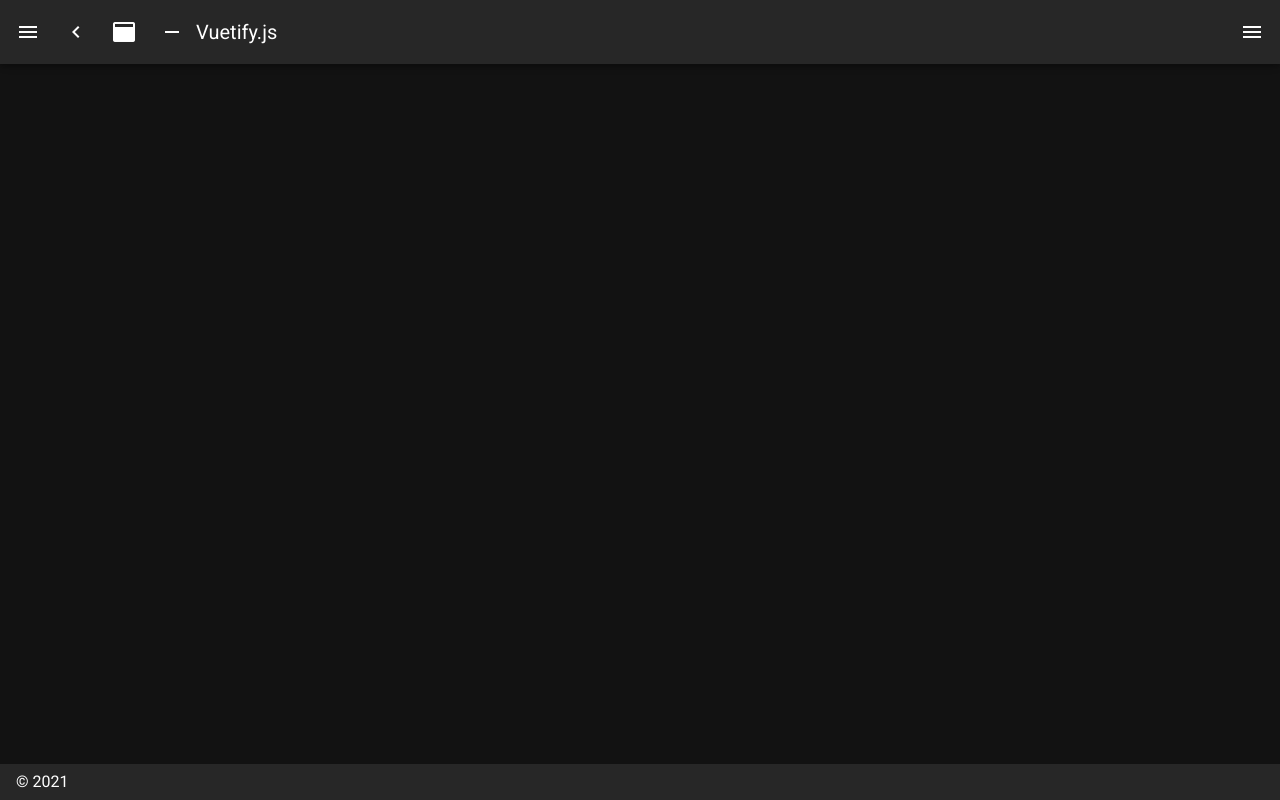
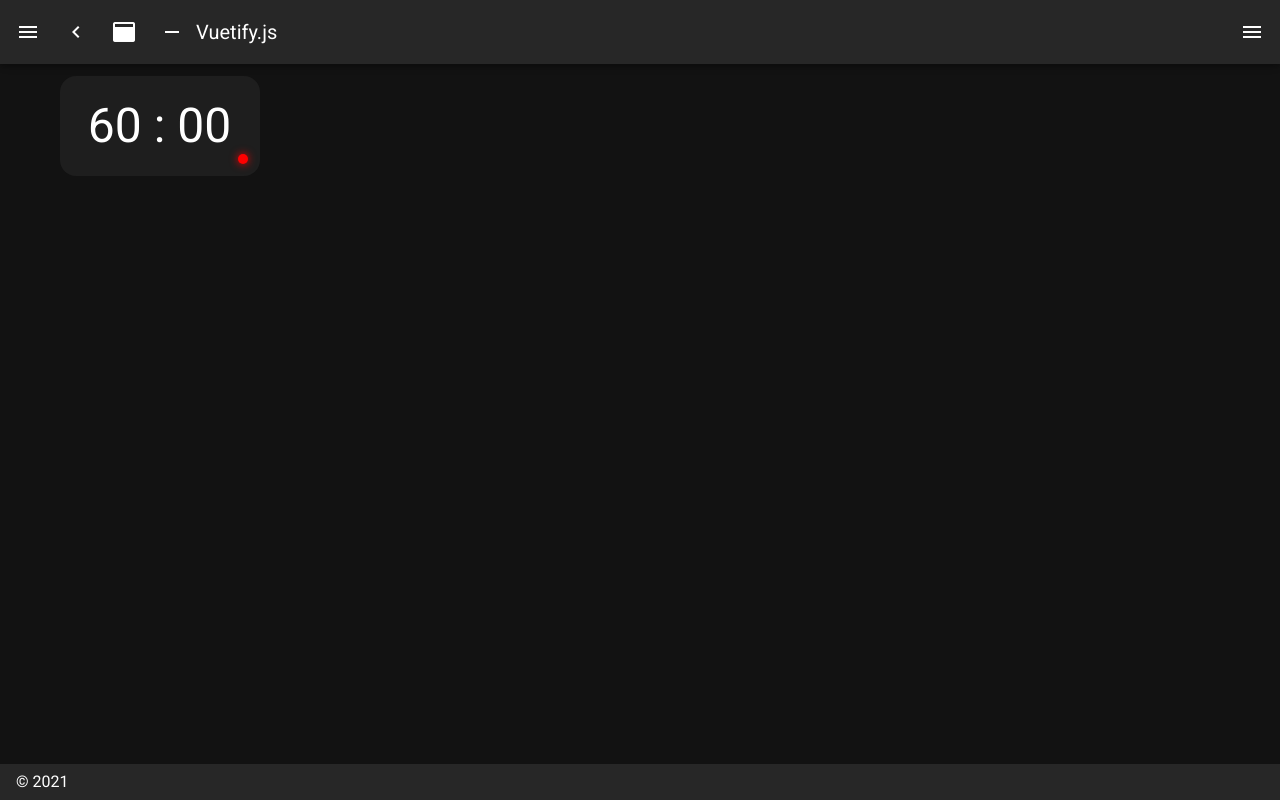
Before and after one commit to Ry0xi/nuxt-app, a Nuxt app in the folder nuxt-prc/: page /timer in a window 1280 px wide. Before the commit this address had no page. Built offline with nearby package versions, Linux system fonts and the light colour scheme.

Commit message:
ファイルの追加

```diff
--- /dev/null
+++ b/nuxt-prc/components/TimerCard.vue
@@ -0,0 +1,177 @@
+<template>
+  <div class="timer-card">
+    <div class="btn-stop" v-if="timerOn" @click="stopTimer">STOP</div>
+    <div class="remain-time">{{formatTime}}</div>
+    <input type="number" class="input-set-time no-spin" placeholder="3000 -> 30:00" max="9959">
+    <div class="btn-start"></div>
+    <div class="status-lamp" :class="(timerOn) ? 'is-active' : ''"></div>
+  </div>
+</template>
+
+<script>
+export default {
+  name: "TimerCard",
+  data() {
+    return {
+      min: 60,
+      sec: 0,
+      passedTime: 0,
+      startedTime: null,
+      objTimer: null,
+      timerOn: false
+    }
+  },
+  methods: {
+    startTimer() {
+      this.startedTime = Date.now()
+      this.timerOn = true
+
+      // setInterval内でのthisはコンポーネントインスタンスを示さない
+      let self = this
+      this.objTimer = setInterval(function() {
+        self.count()
+      }
+      , 1000)
+    },
+    stopTimer() {
+      clearInterval(this.objTimer)
+      this.timerOn = false
+    },
+    count() {
+      this.passedTime++
+
+      if (this.sec <= 0 && this.min >= 1) {
+        this.min--
+        this.sec = 59
+      } else if (this.sec <= 0 && this.min <= 0) {
+        this.complete()
+      } else {
+        this.sec--
+      }
+    },
+    complete() {
+      clearInterval(this.objTimer)
+    }
+  },
+  computed: {
+    formatTime() {
+      let timeString = ""
+      let sMin = String(this.min)
+      let sSec = String(this.sec)
+      if (sMin.length < 2) {
+        sMin = "0" + sMin
+      }
+      if (sSec.length < 2) {
+        sSec = "0" + sSec
+      }
+      timeString = sMin + " : " + sSec
+      return timeString
+    },
+    validateTime() {
+      if (this.min < 0) {
+        this.min = 0
+      }
+      if (this.min > 999) {
+        this.min = 999
+      }
+    }
+  }
+}
+</script>
+
+<style scoped>
+.timer-card {
+  position: relative;
+
+  width: 200px;
+  height: 100px;
+  border-radius: 16px;
+  background-color: #1E1E1E;
+  font-size: 16px;
+}
+
+.remain-time {
+  position: absolute;
+  top: 50%;
+  left: 50%;
+  width: max-content;
+  transform: translate(-50%, -50%);
+  font-size: 3em;
+
+  transition: all 0.1s linear;
+}
+.timer-card:hover .remain-time {
+  top: 0;
+  left: 8px;
+  transform: translate(0, 0);
+}
+
+.btn-stop {
+  display: flex;
+  position: absolute;
+  width: 100%;
+  height: 100%;
+  left: 0;
+  top: 0;
+  border-radius: 16px;
+  align-items: center;
+  justify-content: center;
+
+  visibility: hidden;
+  opacity: 0;
+  transition: all 0.2s ease-in-out;
+}
+
+.btn-stop {
+  background-color: rgba(33, 33, 33, 0.8);
+}
+
+.timer-card:hover .btn-stop {
+  visibility: visible;
+  opacity: 1;
+}
+
+.input-set-time {
+  display: block;
+  visibility: hidden;
+  opacity: 0;
+  position: absolute;
+  left: 10px;
+  bottom: 8px;
+  width: 7.4em;
+  height: 1.5em;
+  padding: 0 0.6em;
+  background-color: #aaa;
+  border-radius: 4px;
+  border: 1px solid #ddd;
+  transition: all 0.2s linear;
+}
+.timer-card:hover .input-set-time {
+  visibility: visible;
+  opacity: 1;
+}
+
+.status-lamp {
+  position: absolute;
+  right: 12px;
+  bottom: 12px;
+  width: 10px;
+  height: 10px;
+  border-radius: 50%;
+  --status-color: red;
+  background-color: var(--status-color, gray);
+  box-shadow: 0 0 8px var(--status-color, gray);
+}
+
+.status-lamp.is-active {
+  --status-color: lightgreen;
+}
+
+
+.no-spin::-webkit-inner-spin-button,
+.no-spin::-webkit-outer-spin-button {
+    -webkit-appearance: none;
+    margin: 0;
+    -moz-appearance:textfield;
+}
+</style>
--- /dev/null
+++ b/nuxt-prc/pages/timer.vue
@@ -0,0 +1,3 @@
+<template>
+  <TimerCard />
+</template>
```
Also changed, not shown: nuxt-prc/components/Tutorial.vue (deleted, +0 -46 lines), 1 other file (tests, documents, lock files or other folders).
